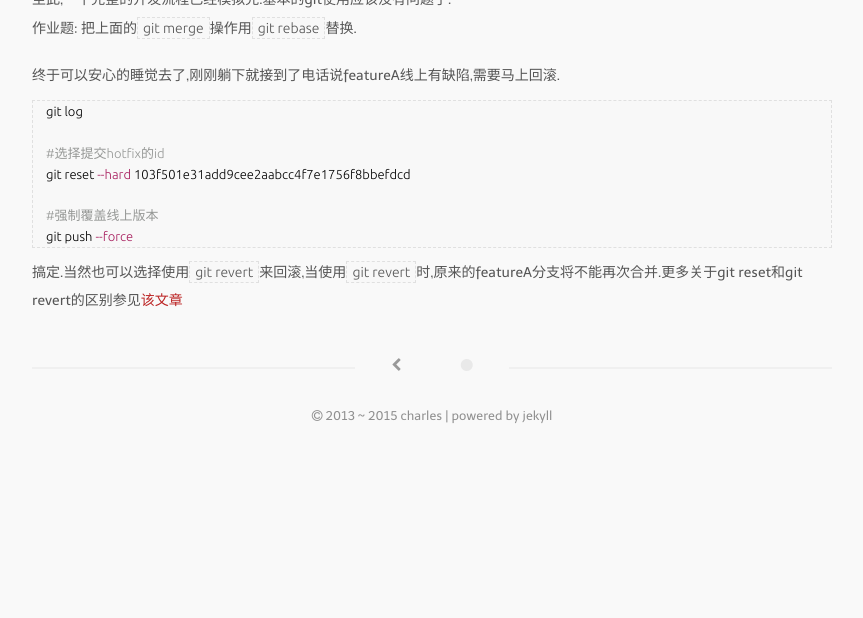
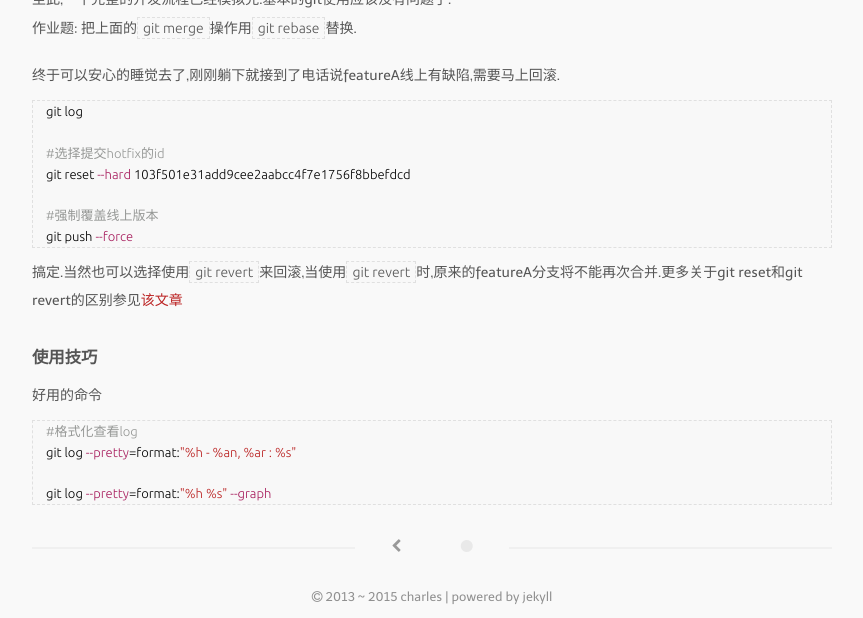
Before and after one commit to ichengchao/ichengchao.github.io, a Jekyll site: the page built from _posts/2015-11-07-lenrning-git.markdown, in a window 1280 px wide and 900 px high, scrolled down 3293 px, cut to the strip 282-900 px from the top of the window. Shown: the whole strip, without its empty margins (208-1071 px from the left). Built offline with Jekyll 4.4.1, drawn with Linux system fonts in a browser that asks for light colours; Markdown is read by kramdown in place of the engine named in the settings; before the commit the page ends 4012 px from its top, so only the background shows below that.

Commit message:
modify  post

````diff
--- a/_posts/2015-11-07-lenrning-git.markdown
+++ b/_posts/2015-11-07-lenrning-git.markdown
@@ -160,3 +160,13 @@ git reset --hard 103f501e31add9cee2aabcc4f7e1756f8bbefdcd
 git push --force
 ```
 搞定.当然也可以选择使用`git revert`来回滚,当使用`git revert`时,原来的featureA分支将不能再次合并.更多关于git reset和git revert的区别参见[该文章](http://yijiebuyi.com/blog/8f985d539566d0bf3b804df6be4e0c90.html)
+
+###使用技巧
+好用的命令
+
+```sh
+#格式化查看log
+git log --pretty=format:"%h - %an, %ar : %s"
+
+git log --pretty=format:"%h %s" --graph
+```
````
Also changed, not shown: 2 other files.
